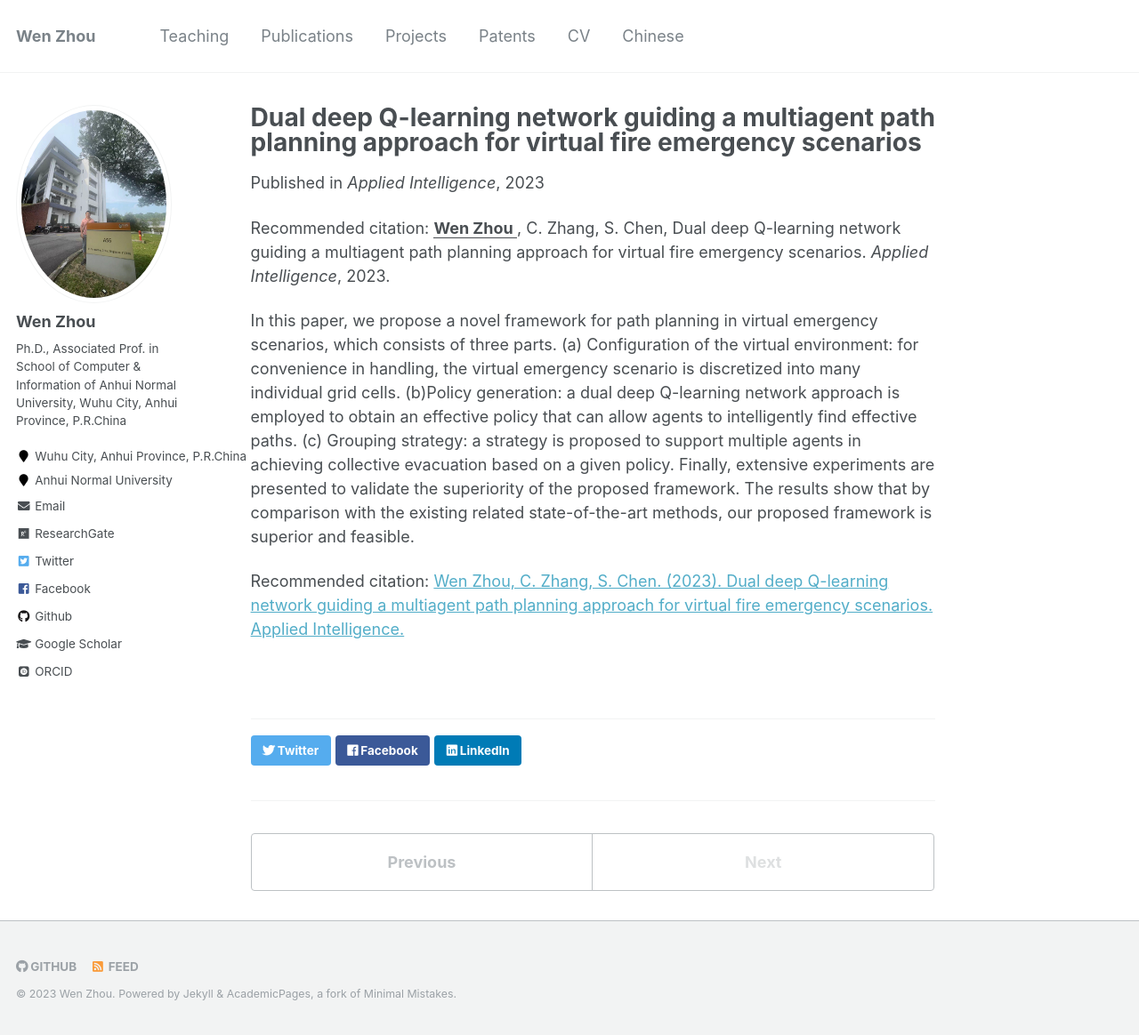
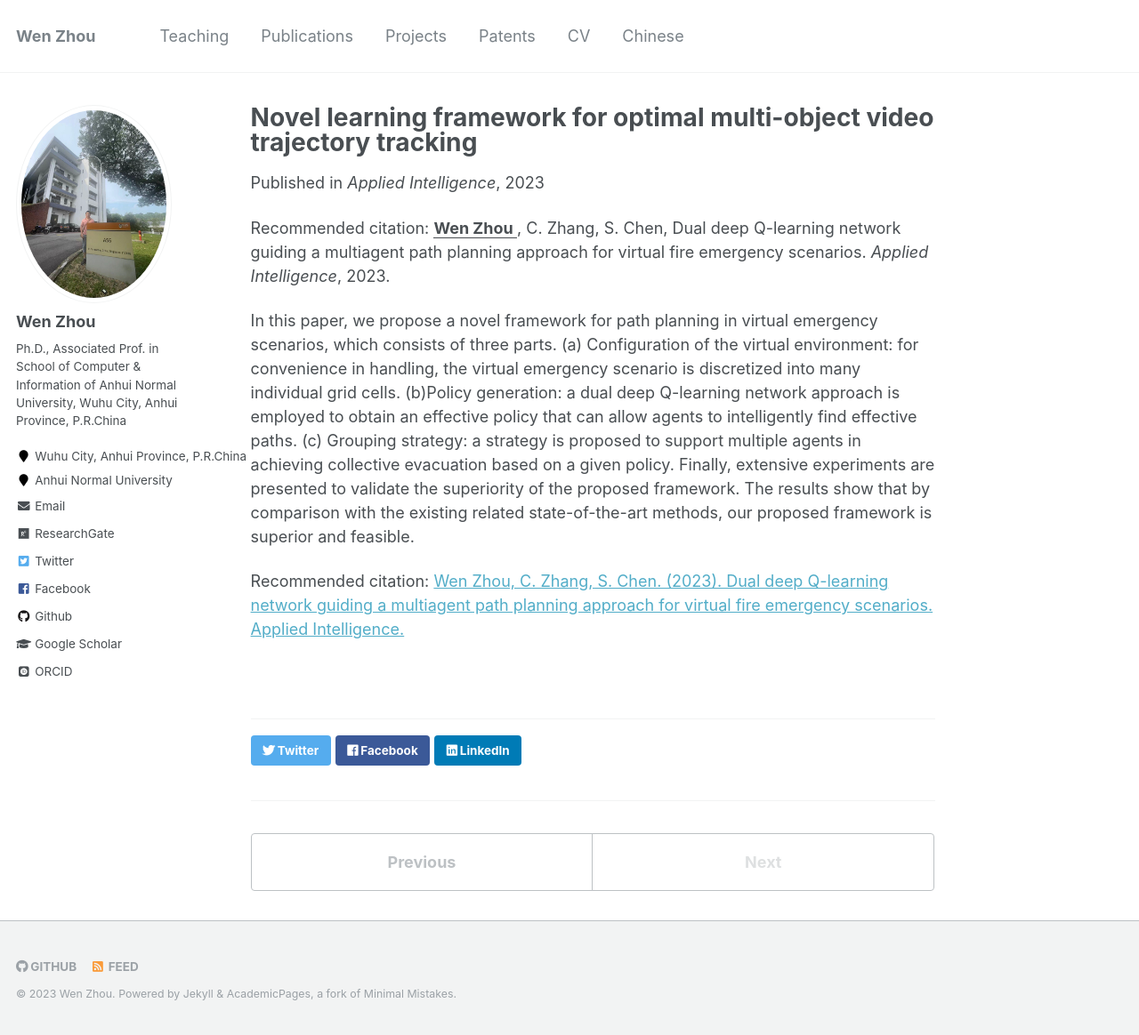
Before and after one commit to zhouwen327/zhouwen327.github.io, a Jekyll site: the page built from _publications/2023-11-03-VRIH.md, in a window 1280 px wide and 1164 px high. Shown: the whole window at 89% size. Built offline with Jekyll 4.4.1, drawn with Linux system fonts in a browser that asks for light colours; some web fonts are replaced.

Commit message:
Update 2023-11-03-VRIH.md

```diff
--- a/_publications/2023-11-03-VRIH.md
+++ b/_publications/2023-11-03-VRIH.md
@@ -1,5 +1,5 @@
 ---
-title: "Dual deep Q-learning network guiding a multiagent path planning approach for virtual fire emergency scenarios"
+title: "Novel learning framework for optimal multi-object video trajectory tracking"
 collection: publications
 permalink: /publication/2023-01-01-AI-01
 excerpt: 'With continuous deterioration of the natural environment and the corresponding significant increase in the occurrence of
```
